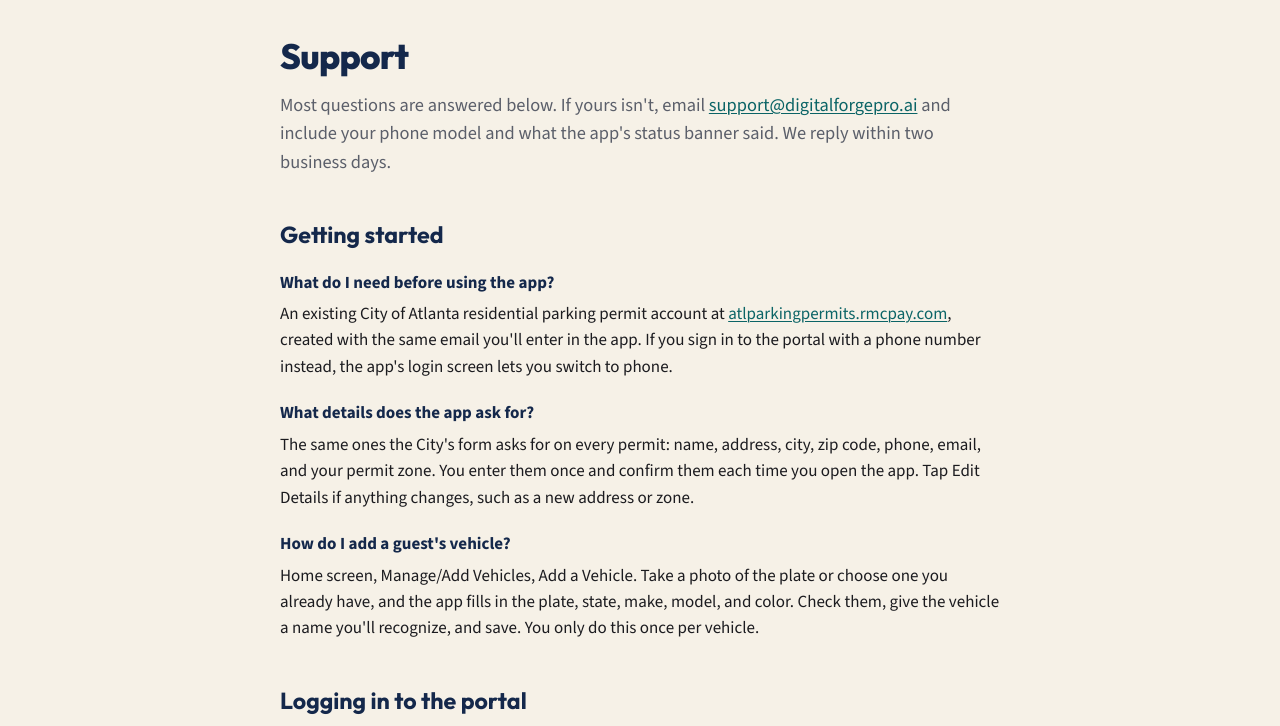
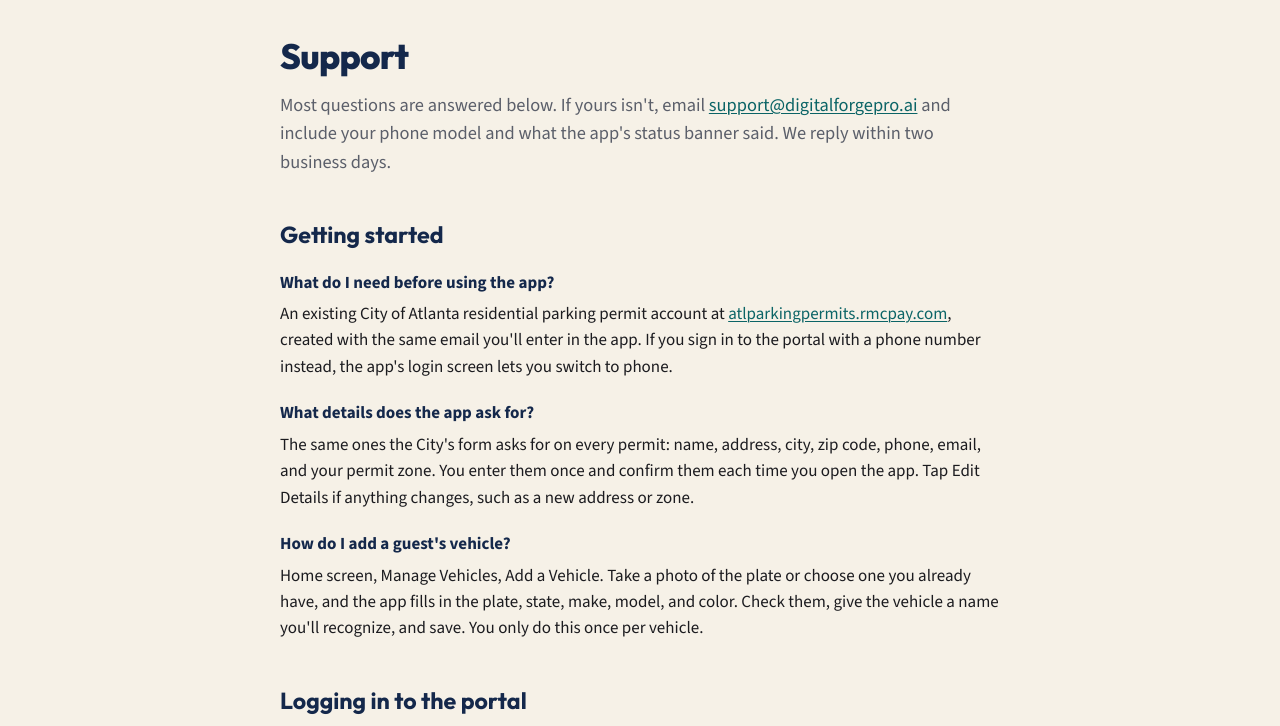
Before and after one commit to ntsims-debug/guestpermits.com, a plain HTML site: page support.html in a window 1280 px wide. Shown: the part 74-800 px from the top of the page. Drawn offline with nearby package versions, Linux system fonts and the light colour scheme.

Commit message:
Support page: the home tile reads Manage Vehicles in 1.1
Co-Authored-By: Claude Fable 5.2 <noreply@anthropic.com>

```diff
--- a/support.html
+++ b/support.html
@@ -35,7 +35,7 @@
     <dd>The same ones the City's form asks for on every permit: name, address, city, zip code, phone, email, and your permit zone. You enter them once and confirm them each time you open the app. Tap Edit Details if anything changes, such as a new address or zone.</dd>
 
     <dt>How do I add a guest's vehicle?</dt>
-    <dd>Home screen, Manage/Add Vehicles, Add a Vehicle. Take a photo of the plate or choose one you already have, and the app fills in the plate, state, make, model, and color. Check them, give the vehicle a name you'll recognize, and save. You only do this once per vehicle.</dd>
+    <dd>Home screen, Manage Vehicles, Add a Vehicle. Take a photo of the plate or choose one you already have, and the app fills in the plate, state, make, model, and color. Check them, give the vehicle a name you'll recognize, and save. You only do this once per vehicle.</dd>
   </dl>
 
   <h2>Logging in to the portal</h2>
```
